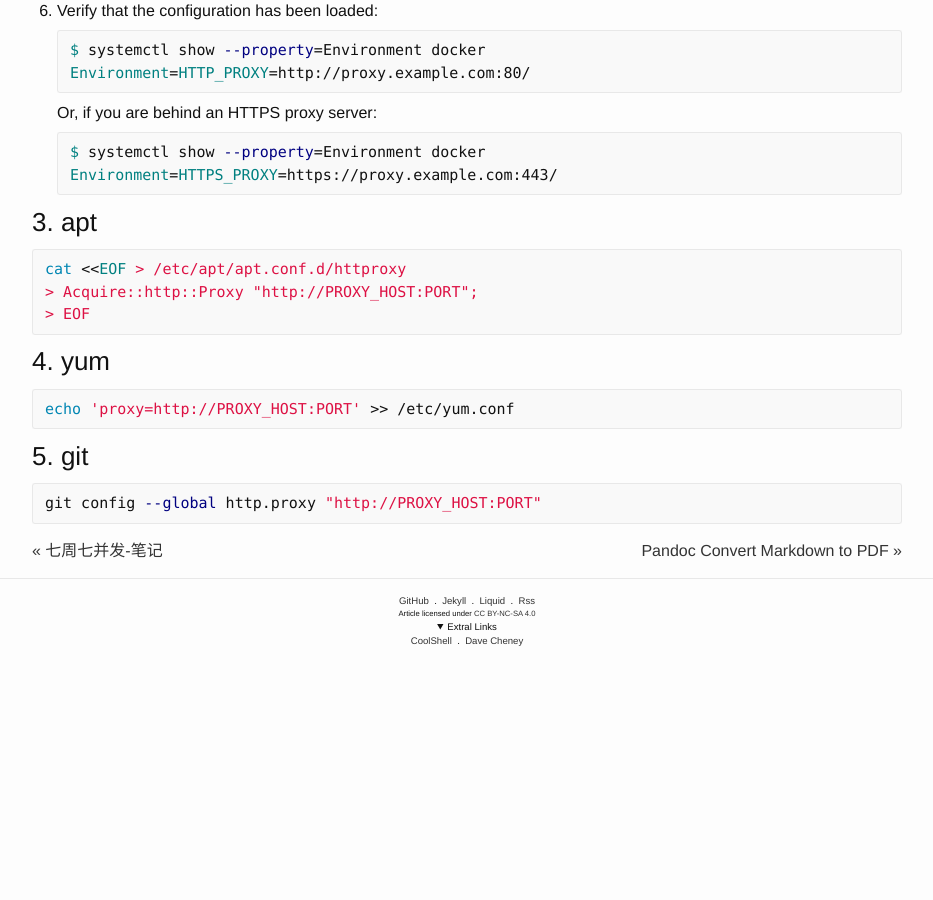
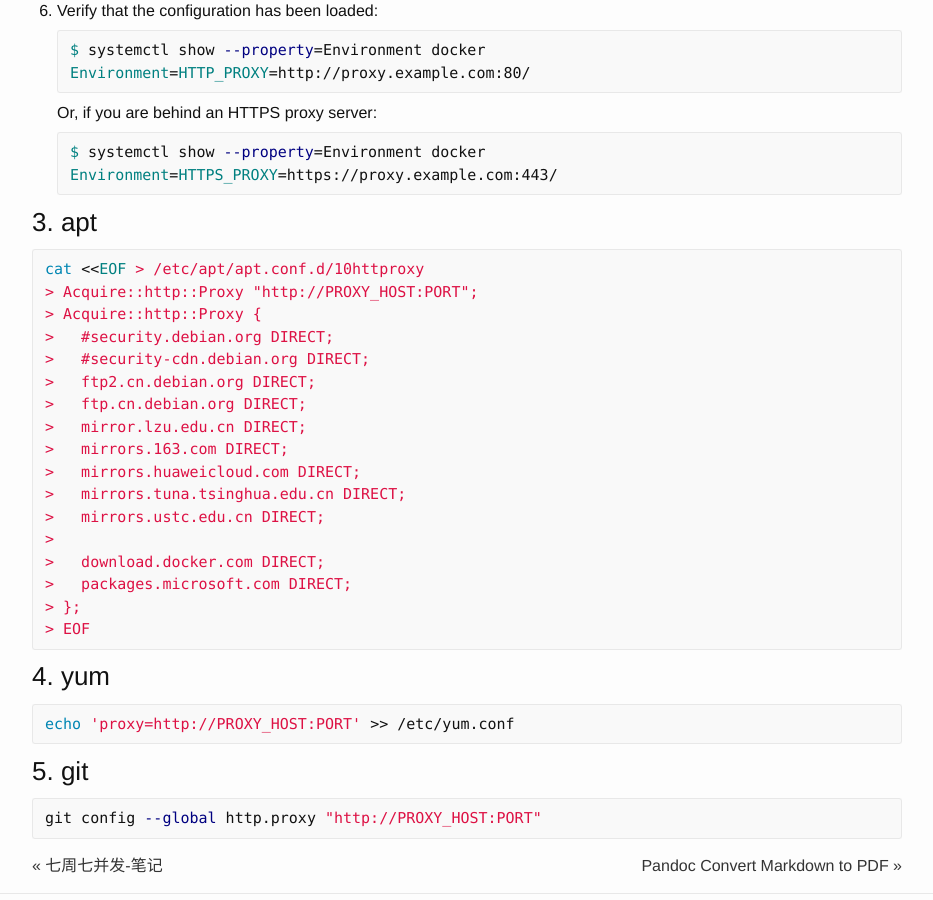
Before and after one commit to ousiax/ousiax.github.io, a Jekyll site: the page built from _posts/2019-08-07-http-proxy-settings-docker-git-apt-yum.md, in a window 1280 px wide and 900 px high, scrolled down 1744 px. Shown: the whole window, without its empty margins (173-1106 px from the left). Built offline with Jekyll 4.4.1, drawn with Linux system fonts in a browser that asks for light colours; before the commit the page ends 2407 px from its top, so only the background shows below that.

Commit message:
Update 2019-08-07-http-proxy-settings-docker-git-apt-yum.md

````diff
--- a/_posts/2019-08-07-http-proxy-settings-docker-git-apt-yum.md
+++ b/_posts/2019-08-07-http-proxy-settings-docker-git-apt-yum.md
@@ -112,8 +112,22 @@ If you are behind an HTTP or HTTPS proxy server, for example in corporate settin
 ### 3. apt
 
 ```sh
-cat <<EOF > /etc/apt/apt.conf.d/httproxy
+cat <<EOF > /etc/apt/apt.conf.d/10httproxy
 > Acquire::http::Proxy "http://PROXY_HOST:PORT";
+> Acquire::http::Proxy {
+>   #security.debian.org DIRECT;
+>   #security-cdn.debian.org DIRECT;
+>   ftp2.cn.debian.org DIRECT;
+>   ftp.cn.debian.org DIRECT;
+>   mirror.lzu.edu.cn DIRECT;
+>   mirrors.163.com DIRECT;
+>   mirrors.huaweicloud.com DIRECT;
+>   mirrors.tuna.tsinghua.edu.cn DIRECT;
+>   mirrors.ustc.edu.cn DIRECT;
+>
+>   download.docker.com DIRECT;
+>   packages.microsoft.com DIRECT;
+> };
 > EOF
 ```
 
````
